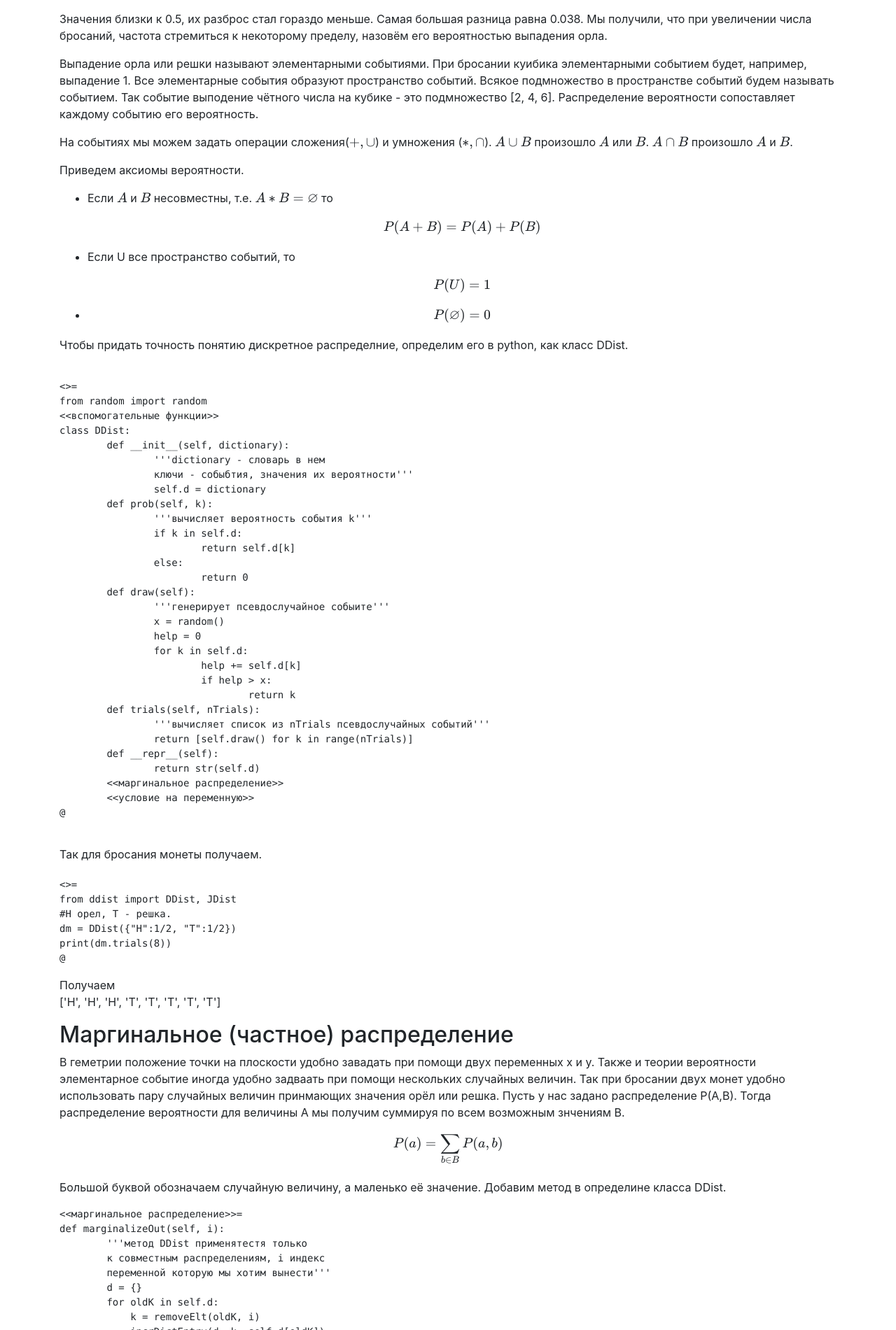
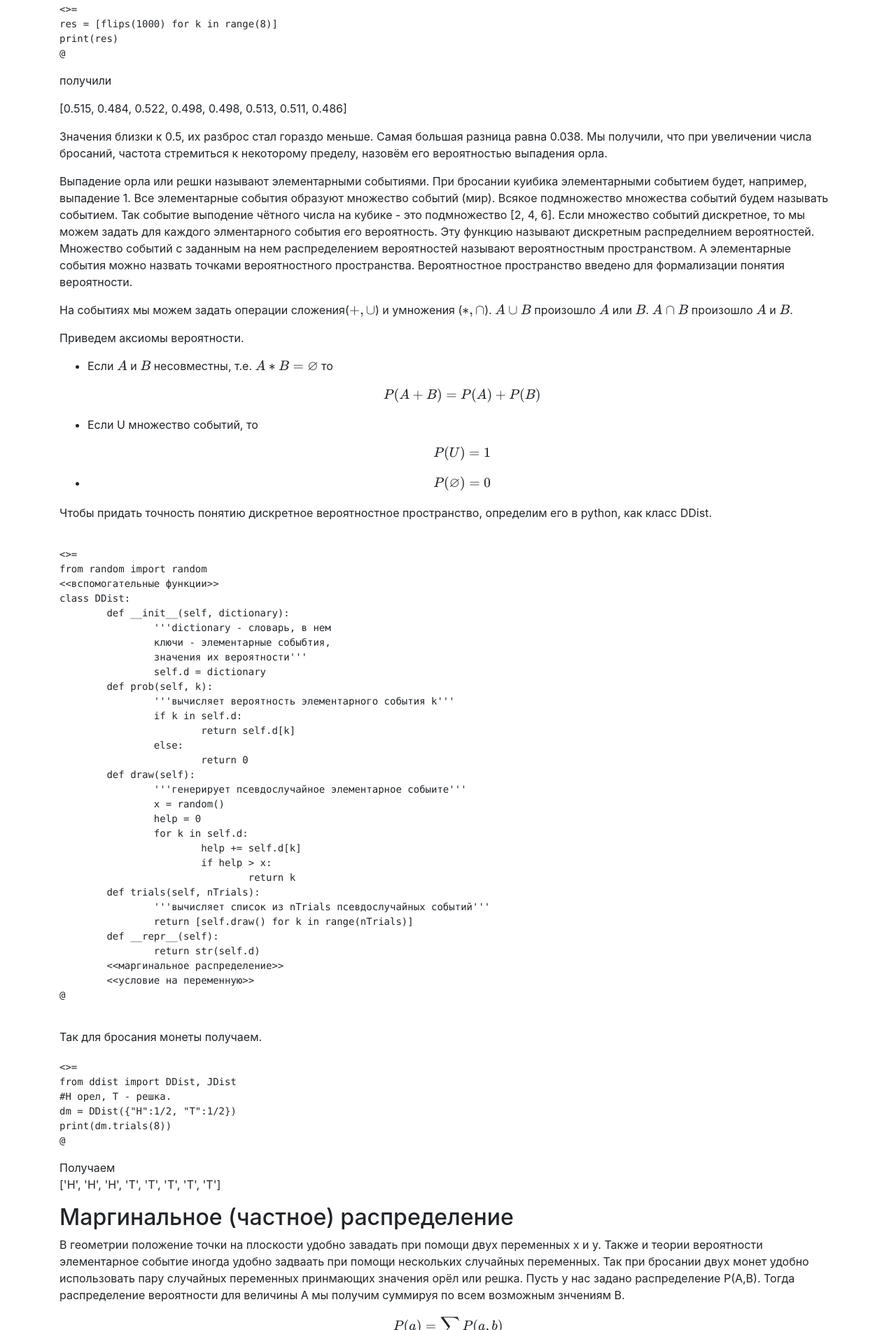
Before and after one commit to vadimgb/probability_site, a plain HTML site: page prob1/prob1.html in a window 1280 px wide. Shown: the part 899-2800 px from the top of the page at 70% size. Drawn offline with nearby package versions, Linux system fonts and the light colour scheme; some packages are replaced by stand-ins of ours.

Commit message:
вероятностное пространство

```diff
--- a/prob1/prob1.html
+++ b/prob1/prob1.html
@@ -28,9 +28,11 @@ f = m/n -  частота выпадения орла.
 генераторы пседвосучайнцх значений.
 Например</p>
 <pre>
+<<prob1.py>>=
 from random import choices
 res = choices([0, 1], k = 10)
 print(res)
+@
 </pre>
 <p>res будет содержать списко из k нулей и единиц,
 сгенерированных псевдо случайно.</p>
@@ -38,18 +40,22 @@ print(res)
 </p>Единицу будем считать выпадением орла на монете,
 а 0 - решки.
 <pre>
+<<prob1.py>>=
 def flips(nFlips):
 	'''nFlips число бросаний монеты,
 	возвращает h - частоту выпадения орла.'''
 	res = choices([0, 1], k = nFlips)
 	h = sum(res)/nFlips #sum(res) число выпадений орла
 	return  h
+@
 </pre>
 <p>Для начла будем бросать по 10 раз и записывать частоту.
 Проведём это опыт 8 раз.</p>
 <pre>
+<<prob1.py>>=
 res = [flips(10) for k in range(8)]
 print(res)
+@
 </pre>
 <p>получили</p>
 <p>[0.5, 0.4, 0.6, 0.5, 0.7, 0.3, 0.8, 0.6]</p>
@@ -58,8 +64,10 @@ print(res)
 равна 0.5.</p>
 <p>Будем бросать монету 1000 раз и записывать частоту.</p>
 <pre>
+<<prob1.py>>=
 res = [flips(1000) for k in range(8)]
 print(res)
+@
 </pre>
 <p>получили</p>
 <p>[0.515, 0.484, 0.522, 0.498, 0.498, 0.513, 0.511, 0.486]</p>
@@ -73,14 +81,19 @@ print(res)
 
 <p>Выпадение орла или решки называют элементарными событиями.
 При бросании куибика элементарными событием будет, например,
-выпадение 1. Все элементарные события образуют пространство
-событий.
-Всякое подмножество в пространстве
+выпадение 1. Все элементарные события образуют множество
+событий (мир).
+Всякое подмножество  множества
 событий будем называть событием.
 Так событие выподение чётного числа на кубике - это
-подмножество [2, 4, 6].
-Распределение вероятности сопоставляет
-каждому событию его вероятность.
+подмножество [2, 4, 6]. Если множество событий дискретное,
+то мы можем задать для каждого элментарного события его
+вероятность. Эту функцию называют дискретным распределнием вероятностей.
+Множество событий с заданным на нем распределением вероятностей
+называют
+вероятностным пространством. А элементарные события можно назвать
+точками вероятностного пространства.
+Вероятностное пространство введено для формализации понятия вероятности.
 </p>
 <p>На событиях мы можем задать операции
 сложения(\(+, \cup\)) и умножения (\(*,\cap\)).
@@ -94,7 +107,7 @@ $$
 	P(A + B) = P(A) + P(B)
 $$</li>
 <li>
-Если U все пространство событий, то
+Если U множество событий, то
 $$
 	P(U) = 1
 $$
@@ -104,7 +117,7 @@ $$
 	P(\varnothing) = 0
 $$</li>
 </ul>
-<p>Чтобы придать точность понятию дискретное распределние,
+<p>Чтобы придать точность понятию дискретное вероятностное пространство,
 определим его в python, как класс DDist. </p>
 <pre><code>
 <<ddist.py>>=
@@ -112,17 +125,18 @@ from random import random
 <<вспомогательные функции>>
 class DDist:
 	def __init__(self, dictionary):
-		'''dictionary - словарь в нем
-		ключи - собыбтия, значения их вероятности'''
+		'''dictionary - словарь, в нем
+		ключи - элементарные собыбтия,
+		значения их вероятности'''
 		self.d = dictionary
 	def prob(self, k):
-		'''вычисляет вероятность события k'''
+		'''вычисляет вероятность элементарного события k'''
 		if k in self.d:
 			return self.d[k]
 		else:
 			return 0
 	def draw(self):
-		'''генерирует псевдослучайное собыите'''
+		'''генерирует псевдослучайное элементарное собыите'''
 		x = random()
 		help = 0
 		for k in self.d:
@@ -153,13 +167,13 @@ print(dm.trials(8))
 ['H', 'H', 'H', 'T', 'T', 'T', 'T', 'T']
 </p>
 <h2>Маргинальное (частное) распределение</h2>
-<p>В геметрии положение точки на плоскости
+<p>В геометрии положение точки на плоскости
 удобно завадать при помощи двух переменных
 x и y. Также и теории вероятности элементарное
 событие иногда удобно задваать при помощи
-нескольких случайных величин. Так при
+нескольких случайных переменных. Так при
 бросании двух монет удобно
-использовать пару случайных величин
+использовать пару случайных переменных
 принмающих значения орёл или решка.
 Пусть у нас задано распределение P(A,B).
 Тогда распределение вероятности для величины
```
Also changed, not shown: prob1/help.html (+29 -15 lines), 4 other files.
